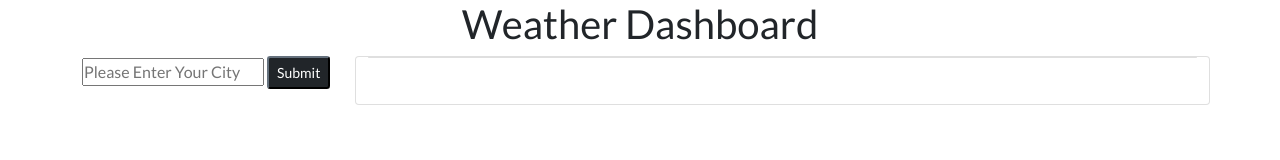
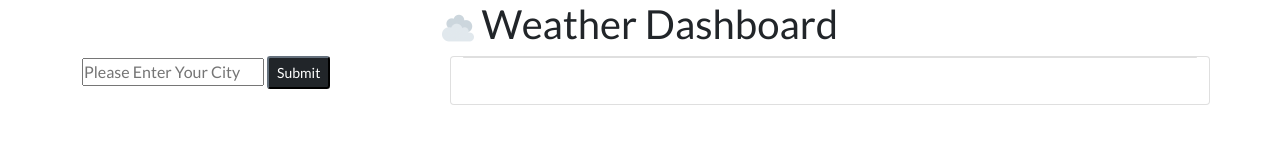
Before and after one commit to mistwhit/weather-dashboard, a plain HTML site: page index.html in a window 1280 px wide. Drawn offline with nearby package versions, Linux system fonts and the light colour scheme.

Commit message:
Small styling adjustments

```diff
--- a/index.html
+++ b/index.html
@@ -20,12 +20,12 @@
 <body>
     <!-- Header -->
     <header class="d-flex justify-content-center">
-        <h1>Weather Dashboard</h1>
+        <h1><img src="./images/favicon-32x32.png"> Weather Dashboard</h1>
     </header>
     <div class="container">
         <div class="d-flex row">
             <!-- Search Bar & Past Searches -->
-            <div class="col-3">
+            <div class="col-4">
                 <form id="search-form">
                     <input id="user-input" type="text" placeholder="Please Enter Your City"/>
                     <button type="submit" id="submit-button" class="btn-dark btn-sm">Submit</button>
@@ -33,7 +33,7 @@
                 <ul id="previous-searches" class="flex-column previous-searches"></ul>
             </div>
             <!-- Weather Forecasts -->
-            <div class="col-9 card all-forecasts">
+            <div class="col-8 card all-forecasts">
                 <div id="todays-forecast" class="list-group"></div>
                 <div id="five-day-forecast" class="d-flex row"></div>
                 <div class="weather d-flex row">
```
